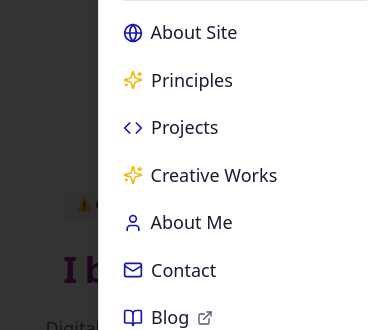
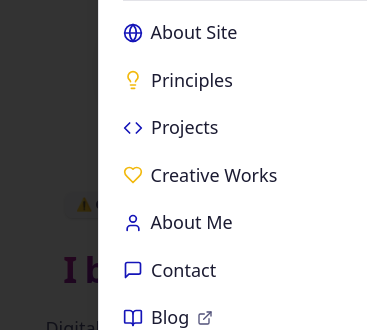
Before and after one commit to antoniwan/antonio-builds-software, a Next.js app: page / in a window 390 px wide. Both pictures are taken after a click on the button "Toggle menu". Shown: the part 124-454 px from the top of the page. Built offline with nearby package versions, Linux system fonts and the light colour scheme.

Commit message:
Update Header component icons to enhance visual representation. Replace Sparkles with Lightbulb for 'Principles', Heart for 'Creative Works', and MessageSquare for 'Contact' sections, improving clarity and user experience.

```diff
--- a/components/layout/header.tsx
+++ b/components/layout/header.tsx
@@ -2,7 +2,20 @@
 
 import { useState } from 'react';
 import Link from 'next/link';
-import { Code, Menu, User, BookOpen, ExternalLink, Sparkles, Globe, Mail } from 'lucide-react';
+import {
+  Code,
+  Menu,
+  User,
+  BookOpen,
+  ExternalLink,
+  Sparkles,
+  Globe,
+  Mail,
+  Lightbulb,
+  Briefcase,
+  Heart,
+  MessageSquare,
+} from 'lucide-react';
 import { Button } from '@/components/ui/button';
 import { Sheet, SheetContent, SheetTrigger } from '@/components/ui/sheet';
 import { ThemeToggle } from '@/components/theme-toggle';
@@ -44,7 +57,7 @@ export function Header() {
             onClick={() => scrollToSection('principles')}
             className="text-body-small text-muted-foreground hover:text-foreground flex items-center gap-1"
           >
-            <Sparkles className="h-4 w-4 text-[hsl(var(--gold))]" />
+            <Lightbulb className="h-4 w-4 text-[hsl(var(--gold))]" />
             Principles
           </button>
           <button
@@ -58,7 +71,7 @@ export function Header() {
             onClick={() => scrollToSection('creative-works')}
             className="text-body-small text-muted-foreground hover:text-foreground flex items-center gap-1"
           >
-            <Sparkles className="h-4 w-4 text-[hsl(var(--gold))]" />
+            <Heart className="h-4 w-4 text-[hsl(var(--gold))]" />
             Creative Works
           </button>
           <button
@@ -72,7 +85,7 @@ export function Header() {
             onClick={() => scrollToSection('contact')}
             className="text-body-small text-muted-foreground hover:text-foreground flex items-center gap-1"
           >
-            <Mail className="h-4 w-4 text-[hsl(var(--vegeta-blue))]" />
+            <MessageSquare className="h-4 w-4 text-[hsl(var(--vegeta-blue))]" />
             Contact
           </button>
           <Link
@@ -113,7 +126,7 @@ export function Header() {
                   onClick={() => handleNavClick('principles')}
                   className="text-body-large font-medium hover:text-primary transition-colors flex items-center gap-2 text-left w-full"
                 >
-                  <Sparkles className="h-5 w-5 text-[hsl(var(--gold))]" />
+                  <Lightbulb className="h-5 w-5 text-[hsl(var(--gold))]" />
                   Principles
                 </button>
                 <button
@@ -127,7 +140,7 @@ export function Header() {
                   onClick={() => handleNavClick('creative-works')}
                   className="text-body-large font-medium hover:text-primary transition-colors flex items-center gap-2 text-left w-full"
                 >
-                  <Sparkles className="h-5 w-5 text-[hsl(var(--gold))]" />
+                  <Heart className="h-5 w-5 text-[hsl(var(--gold))]" />
                   Creative Works
                 </button>
                 <button
@@ -141,7 +154,7 @@ export function Header() {
                   onClick={() => handleNavClick('contact')}
                   className="text-body-large font-medium hover:text-primary transition-colors flex items-center gap-2 text-left w-full"
                 >
-                  <Mail className="h-5 w-5 text-[hsl(var(--vegeta-blue))]" />
+                  <MessageSquare className="h-5 w-5 text-[hsl(var(--vegeta-blue))]" />
                   Contact
                 </button>
                 <Link
```
